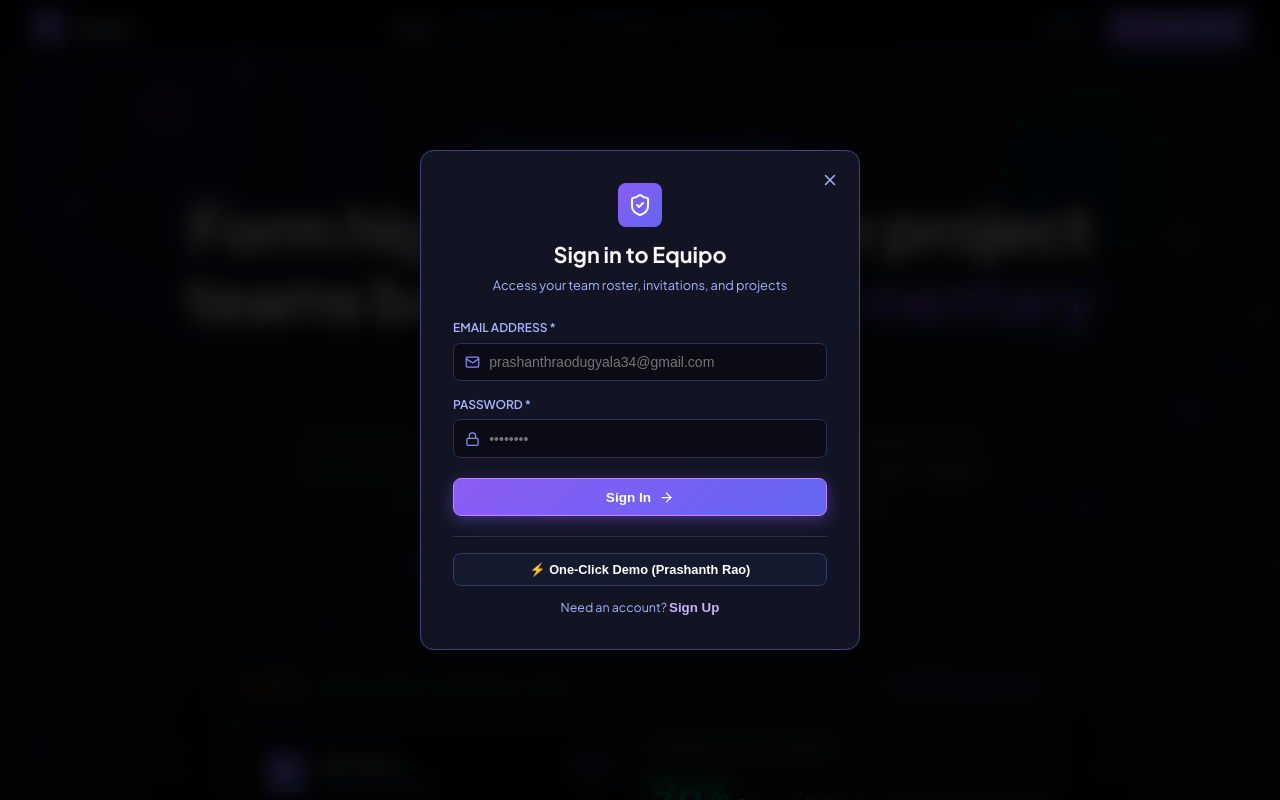
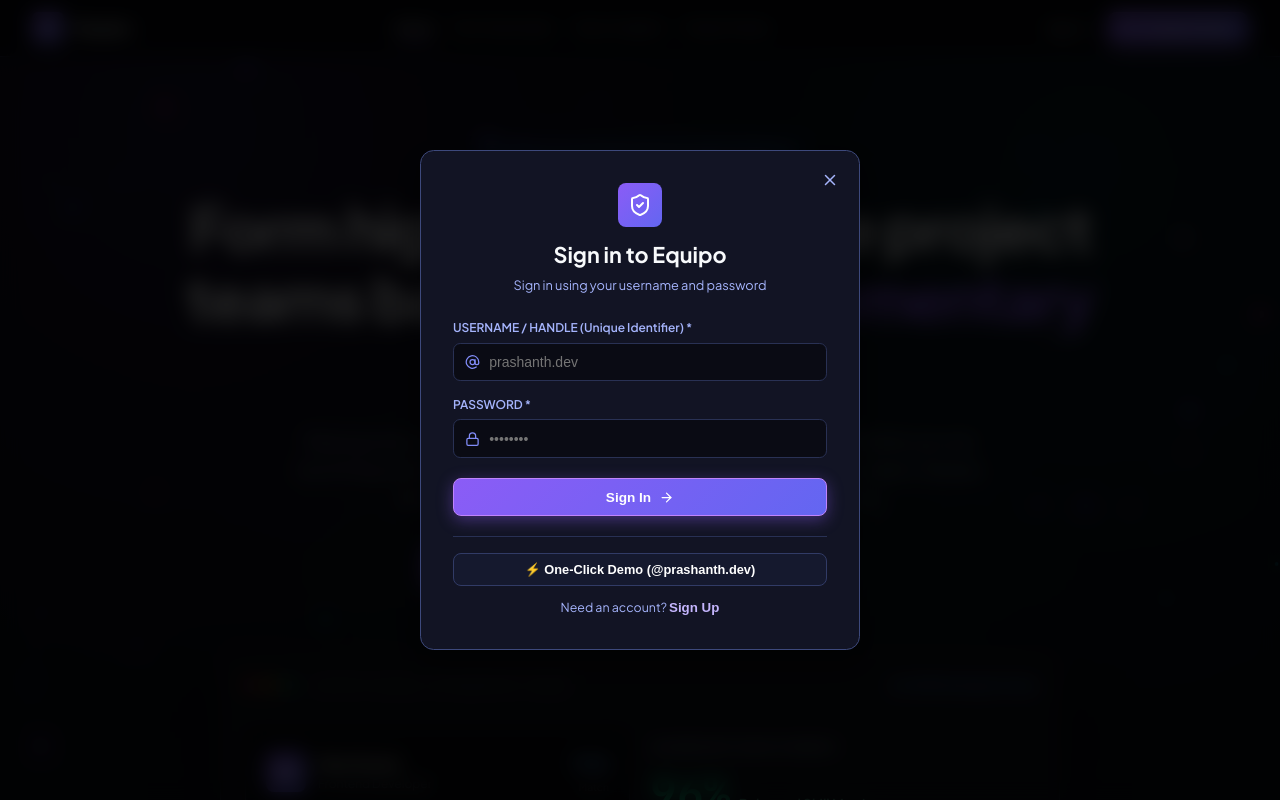
Before and after one commit to dpr2106/euipo-finder, a React (Vite) app in the folder prompt_wars_frontend/: page / in a window 1280 px wide. Both pictures are taken after a click on the button "Sign In". Shown: the top 800 px of the page. Built offline with nearby package versions, Linux system fonts and the light colour scheme; no server answers.

Commit message:
Separate username and email: identify user via username handle with separate email input

```diff
--- a/prompt_wars_frontend/src/components/LoginModal.jsx
+++ b/prompt_wars_frontend/src/components/LoginModal.jsx
@@ -1,11 +1,10 @@
 import React, { useState } from 'react';
-import { Mail, Lock, ArrowRight, ShieldCheck, X, User } from 'lucide-react';
+import { Mail, Lock, ArrowRight, ShieldCheck, X, User, AtSign } from 'lucide-react';
 import { sound } from '../utils/sound';
 
 export default function LoginModal({ isOpen, onClose, onLogin }) {
   const [isRegister, setIsRegister] = useState(false);
-  const [firstName, setFirstName] = useState('');
-  const [lastName, setLastName] = useState('');
+  const [username, setUsername] = useState('');
   const [email, setEmail] = useState('');
   const [password, setPassword] = useState('');
 
@@ -13,36 +12,31 @@
 
   const handleSubmit = (e) => {
     e.preventDefault();
-    if (!email.trim() || !password.trim()) return;
+    if (!username.trim() || !password.trim()) return;
 
     sound.playSuccess();
 
-    let fullName = '';
-    if (isRegister) {
-      fullName = `${firstName.trim()} ${lastName.trim()}`.trim();
-    }
+    const cleanUsername = username.trim().toLowerCase().replace(/^@/, '');
+    const userEmail = email.trim() || (isRegister ? `${cleanUsername}@gmail.com` : 'prashanthraodugyala34@gmail.com');
 
-    if (!fullName) {
-      const emailPrefix = email.split('@')[0];
-      fullName = emailPrefix
+    // Extract display initials from username
+    const initials = cleanUsername
       .split(/[._-]/)
-        .map(part => part.charAt(0).toUpperCase() + part.slice(1))
-        .join(' ');
-    }
-
-    const initials = fullName
-      .split(' ')
-      .filter(Boolean)
       .map(n => n[0])
       .join('')
       .substring(0, 2)
       .toUpperCase() || 'EQ';
 
+    const formattedDisplayName = cleanUsername
+      .split(/[._-]/)
+      .map(part => part.charAt(0).toUpperCase() + part.slice(1))
+      .join(' ');
+
     const userProfile = {
       id: `user_${Date.now()}`,
-      email: email.trim(),
-      username: email.split('@')[0],
-      name: fullName || 'New Builder',
+      username: cleanUsername,
+      name: formattedDisplayName || cleanUsername,
+      email: userEmail,
       role_title: 'Member / Builder',
       primary_category: 'General',
       avatar_initials: initials,
@@ -50,9 +44,9 @@
       experience_years: 0,
       experience_level: 'New Member',
       availability_hours_per_week: 20,
-      skills: [], // Fresh empty skills list - no assumed skills
+      skills: [],
       interests: [],
-      bio: 'New member on Equipo.',
+      bio: `Builder profile for @${cleanUsername} on Equipo.`,
       hackathons_won: 0,
       timezone: 'IST (UTC+5:30)'
     };
@@ -65,9 +59,9 @@
     sound.playSuccess();
     onLogin({
       id: 'demo_user',
+      username: 'prashanth.dev',
+      name: 'Prashanth Rao',
       email: 'prashanthraodugyala34@gmail.com',
-      username: 'prashanth.dev',
-      name: 'Prashanth Rao Dugyala',
       role_title: 'AI Systems & Fullstack Developer',
       primary_category: 'AI / ML',
       avatar_initials: 'PR',
@@ -135,49 +129,33 @@
             {isRegister ? 'Create Your Account' : 'Sign in to Equipo'}
           </h2>
           <p style={{ fontSize: '0.8rem', color: '#a5b4fc', marginTop: '0.25rem' }}>
-            {isRegister ? 'Enter your basic details to get started' : 'Access your team roster, invitations, and projects'}
+            {isRegister ? 'Choose a unique username and enter your email' : 'Sign in using your username and password'}
           </p>
         </div>
 
         <form onSubmit={handleSubmit} style={{ display: 'flex', flexDirection: 'column', gap: '0.9rem' }}>
 
-          {isRegister && (
-            <div style={{ display: 'grid', gridTemplateColumns: '1fr 1fr', gap: '0.75rem' }}>
           <div>
             <label style={{ fontSize: '0.75rem', color: '#a5b4fc', fontWeight: 600, display: 'block', marginBottom: '0.35rem' }}>
-                  FIRST NAME *
+              USERNAME / HANDLE (Unique Identifier) *
             </label>
             <div style={{ position: 'relative' }}>
-                  <User size={14} style={{ position: 'absolute', left: '10px', top: '50%', transform: 'translateY(-50%)', color: '#818cf8' }} />
+              <AtSign size={15} style={{ position: 'absolute', left: '12px', top: '50%', transform: 'translateY(-50%)', color: '#818cf8' }} />
               <input
                 type="text"
                 required
-                    placeholder="Prashanth"
-                    value={firstName}
-                    onChange={(e) => setFirstName(e.target.value)}
-                    style={{ width: '100%', background: '#0a0b14', border: '1px solid #293154', color: '#fff', padding: '0.6rem 0.75rem 0.6rem 2rem', borderRadius: '0.45rem', fontSize: '0.85rem', outline: 'none' }}
+                placeholder="prashanth.dev"
+                value={username}
+                onChange={(e) => setUsername(e.target.value)}
+                style={{ width: '100%', background: '#0a0b14', border: '1px solid #293154', color: '#fff', padding: '0.65rem 0.8rem 0.65rem 2.2rem', borderRadius: '0.45rem', fontSize: '0.875rem', outline: 'none' }}
               />
             </div>
           </div>
 
+          {isRegister && (
             <div>
               <label style={{ fontSize: '0.75rem', color: '#a5b4fc', fontWeight: 600, display: 'block', marginBottom: '0.35rem' }}>
-                  LAST NAME
-                </label>
-                <input
-                  type="text"
-                  placeholder="Rao"
-                  value={lastName}
-                  onChange={(e) => setLastName(e.target.value)}
-                  style={{ width: '100%', background: '#0a0b14', border: '1px solid #293154', color: '#fff', padding: '0.6rem 0.75rem', borderRadius: '0.45rem', fontSize: '0.85rem', outline: 'none' }}
-                />
-              </div>
-            </div>
-          )}
-
-          <div>
-            <label style={{ fontSize: '0.75rem', color: '#a5b4fc', fontWeight: 600, display: 'block', marginBottom: '0.35rem' }}>
-              EMAIL ADDRESS *
+                EMAIL ADDRESS (For Collaboration Invites) *
               </label>
               <div style={{ position: 'relative' }}>
                 <Mail size={15} style={{ position: 'absolute', left: '12px', top: '50%', transform: 'translateY(-50%)', color: '#818cf8' }} />
@@ -187,10 +165,11 @@
                   placeholder="prashanthraodugyala34@gmail.com"
                   value={email}
                   onChange={(e) => setEmail(e.target.value)}
-                style={{ width: '100%', background: '#0a0b14', border: '1px solid #293154', color: '#fff', padding: '0.65rem 0.8rem 0.65rem 2.2rem', borderRadius: '0.45rem', fontSize: '0.875rem', outline: 'none' }}
+                  style={{ width: '100%', background: '#0a0b14', border: '1px solid #293154', color: '#6ee7b7', padding: '0.65rem 0.8rem 0.65rem 2.2rem', borderRadius: '0.45rem', fontSize: '0.875rem', outline: 'none' }}
                 />
               </div>
             </div>
+          )}
 
           <div>
             <label style={{ fontSize: '0.75rem', color: '#a5b4fc', fontWeight: 600, display: 'block', marginBottom: '0.35rem' }}>
@@ -221,7 +200,7 @@
             onClick={handleQuickDemoLogin}
             style={{ width: '100%', justifyContent: 'center', fontSize: '0.8rem', padding: '0.5rem' }}
           >
-            ⚡ One-Click Demo (Prashanth Rao)
+            ⚡ One-Click Demo (@prashanth.dev)
           </button>
 
           <div style={{ textAlign: 'center', fontSize: '0.775rem', color: '#a5b4fc' }}>
```
Lines whose indentation alone changed are shown as unchanged.
